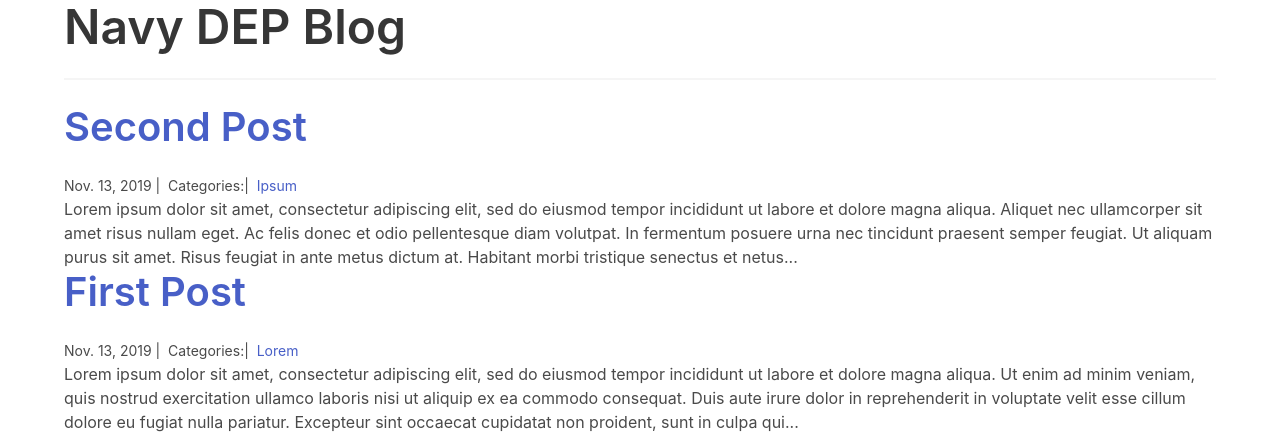
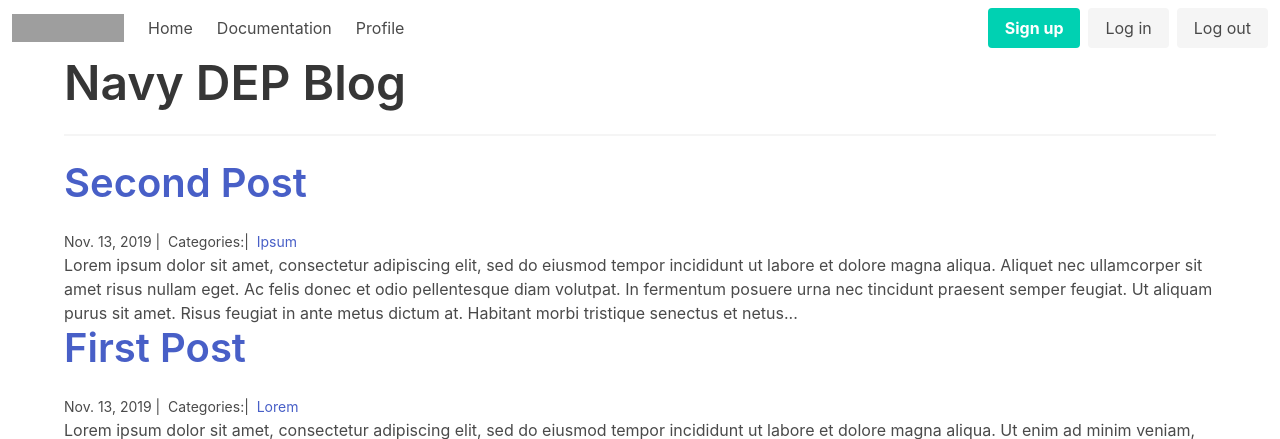
Before and after one commit to BleedingEffigy/navy-blog, a Django app: page / in a window 1280 px wide. Shown: the top 439 px of the page. Run offline with Django 3.2, Linux system fonts and the light colour scheme; data comes from the database, SQL or seed files in the repository; some libraries are stand-ins or nearby versions; grey boxes are pictures that could not be loaded.

Commit message:
Added navbar

```diff
--- a/navy_blog/templates/base.html
+++ b/navy_blog/templates/base.html
@@ -8,6 +8,49 @@
     </head>
     <body>
         {% block body %}
+        <nav class="navbar" role="navigation" aria-label="main navigation">
+  <div class="navbar-brand">
+    <a class="navbar-item" href="https://bulma.io">
+      <img src="https://bulma.io/images/bulma-logo.png" width="112" height="28">
+    </a>
+
+    <a role="button" class="navbar-burger burger" aria-label="menu" aria-expanded="false" data-target="navbarBasicExample">
+      <span aria-hidden="true"></span>
+      <span aria-hidden="true"></span>
+      <span aria-hidden="true"></span>
+    </a>
+  </div>
+
+  <div id="navbarBasicExample" class="navbar-menu">
+    <div class="navbar-start">
+      <a class="navbar-item">
+        Home
+      </a>
+      <a class="navbar-item">
+        Documentation
+      </a>
+      <a class="navbar-item">
+        Profile
+      </a>
+    </div>
+
+    <div class="navbar-end">
+      <div class="navbar-item">
+        <div class="buttons">
+          <a class="button is-primary">
+            <strong>Sign up</strong>
+          </a>
+          <a class="button is-light">
+            Log in
+          </a>
+          <a class="button is-light">
+              Log out
+          </a>
+        </div>
+      </div>
+    </div>
+  </div>
+</nav>
         <div class="container">
             {% block page_content %} {% endblock %}
         </div>
```
